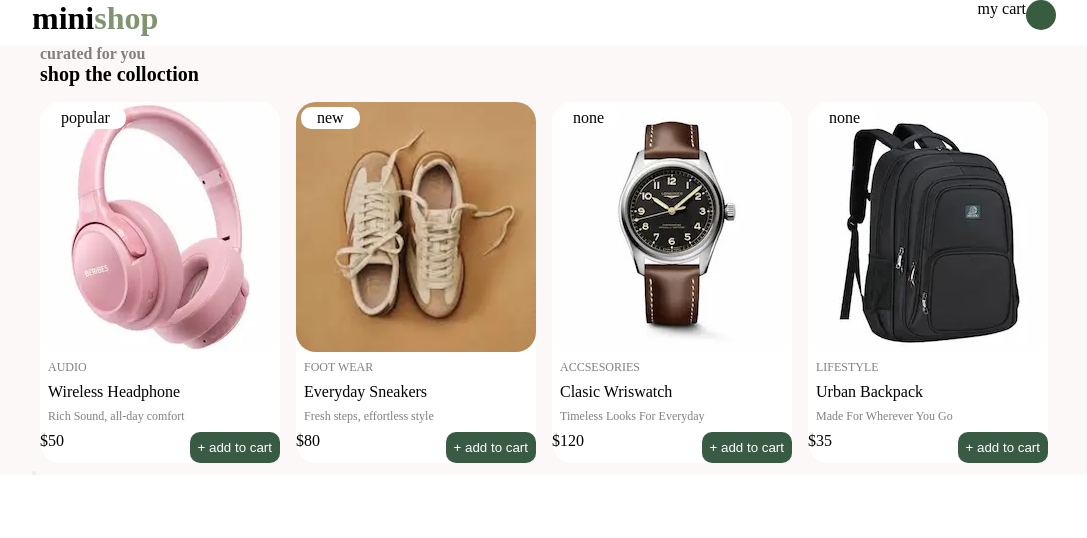
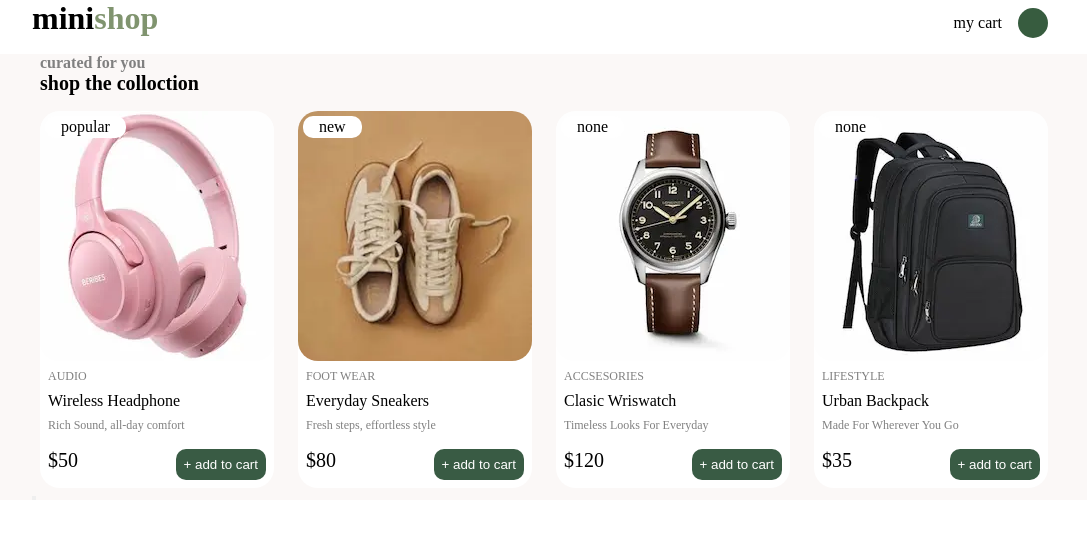
Before and after one commit to mohammadjnb/minishop, a plain HTML site: page index.html in a window 1280 px wide. Shown: the whole page, without its empty margins (96-1183 px from the left). Drawn offline with Linux system fonts and the light colour scheme.

Commit message:
product updated

```diff
--- a/app.js
+++ b/app.js
@@ -79,9 +79,12 @@ products.forEach((product) => {
 
     const price = divCtn.appendChild(creatPrice);
     price.textContent = `$${product.price}`;
+    price.className = "m-8 price";
 
     const button = divCtn.appendChild(creatButton);
     button.textContent = "+ add to cart";
+    button.className = "m-8";
 
     container.appendChild(creatCards);
+
 });
--- a/index.html
+++ b/index.html
@@ -11,8 +11,8 @@
             <h1>mini<span>shop</span></h1>
             <div id="cart">
                 <img src="" alt="">
-                <p>my cart</p>
-                <div id="wishlist-count"></div>
+                <p class="m-8">my cart</p>
+                <div id="wishlist-count" class="m-8"></div>
             </div>
         </header>
         <main>
--- a/style.css
+++ b/style.css
@@ -30,6 +30,10 @@ h1 span{
 #cart{
     display: flex;
 }
+#cart p{
+    text-align: center;
+    align-content: center;
+}
 #wishlist-count{
     background-color: #375c3f;
     border-radius: 100%;
@@ -50,7 +54,9 @@ h2 span{
     display: block;
 }
 .countainer{
-    display: flex;
+    display: grid;
+    grid-template-columns: 1fr 1fr 1fr 1fr;
+    gap: 8px;
 }
 .product-cards{
     background-color: white;
@@ -58,7 +64,6 @@ h2 span{
     justify-content: space-between;
     margin: 8px;
     position: relative;
-    width: 300px;
 }
 .sticker{
     position: absolute;
```
